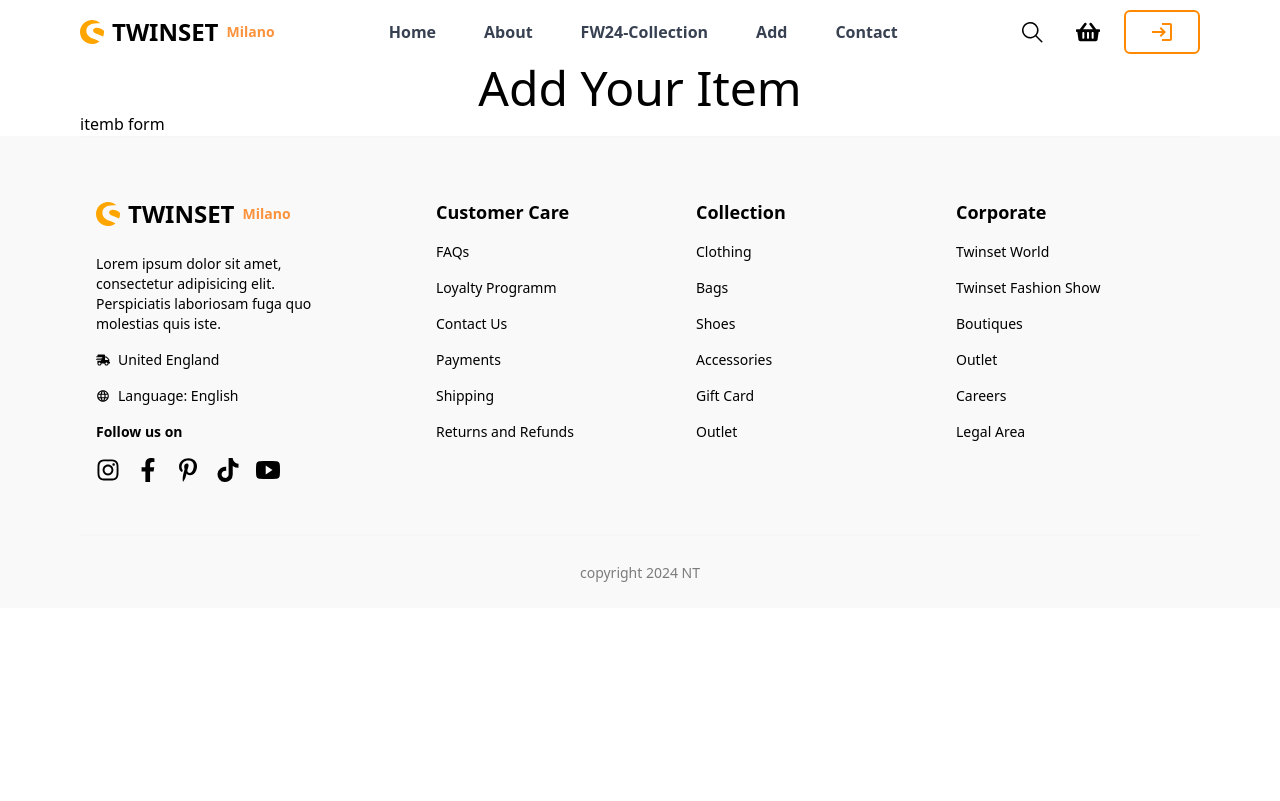
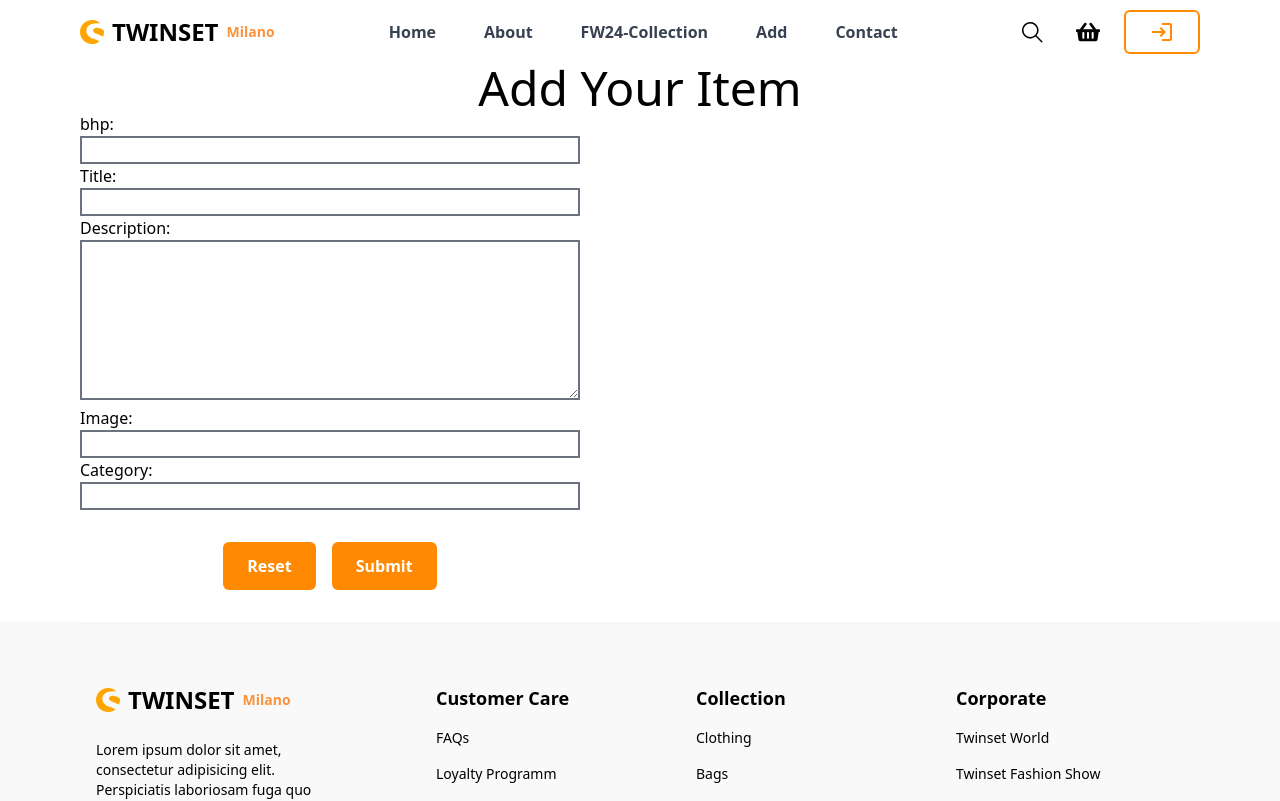
Before and after one commit to ch13Nataliia/fashion-shop, a React (Vite) app: page /add in a window 1280 px wide. Shown: the top 801 px of the page. Built offline with nearby package versions, Linux system fonts and the light colour scheme; a web font is replaced by a local one.

Commit message:
added base for itemForm

```diff
--- a/src/components/forms/ItemForm.jsx
+++ b/src/components/forms/ItemForm.jsx
@@ -1,19 +1,108 @@
-import React, { useEffect } from 'react';
+import { useEffect } from 'react';
 import { useForm, Controller } from 'react-hook-form';
 import * as yup from 'yup';
 import { yupResolver } from '@hookform/resolvers/yup';
 
-const schema = yup.object({
+const schema = yup
+  .object({
     title: yup.string().max(100).required(),
     img: yup.string().url().required(),
     bhp: yup.number().integer().positive().max(5000).required(),
     info: yup.string().max(500).required(),
     category: yup.string().max(200),
     price: yup.number().required(),
-}).required();
+  })
+  .required();
 
-const ItemForm = () => {
-  return <div>itemb form</div>;
+const defaults = {
+  title: '',
+  img: '',
+  bhp: '',
+  info: '',
+  category: '',
+  price: '',
+};
+export default function ItemForm({ item, submitHandler }) {
+  const {
+    handleSubmit,
+    formState: { errors, isValid, isDirty, isSubmitting },
+    reset,
+    control,
+  } = useForm({
+    resolver: yupResolver(schema),
+    mode: 'onChange',
+    defaultValues: item || defaults,
+  });
+
+  useEffect(() => {
+    if (item) {
+      reset(item);
+    }
+  }, [item, reset]);
+
+  let submitFn = (vals) => {
+    reset();
+    item ? submitHandler(item_id, vals) : submitHandler(vals);
   };
 
-export default ItemForm;
+  return (
+    <form onSubmit={handleSubmit(submitFn)} className='max-w-[500px]'>
+      <div className="">
+        <label htmlFor="bhp">bhp:</label>
+        <input
+          type="bhp"
+          defaultValue={''}
+          pattern={/[0-9]{1,4}/}
+          className="border-2 border-gray-500 w-full"
+        />
+        {errors.bhp && <div className="text-red-500">{errors.bhp}</div>}
+      </div>
+      <div className="">
+        <label htmlFor="title">Title:</label>
+        <input
+          type="text"
+          defaultValue={''}
+          className="border-2 border-gray-500 w-full"
+        />
+        {errors.title && <div className="text-red-500">{errors.title}</div>}
+      </div>
+
+      <div className="">
+        <label htmlFor="info">Description:</label>
+        <textarea
+          type="text"
+          defaultValue={''}
+          className="border-2 border-gray-500 w-full h-40"
+        />
+        {errors.info && <div className="text-red-500">{errors.info}</div>}
+      </div>
+
+      <div className="">
+        <label htmlFor="image">Image:</label>
+        <input
+          type="text"
+          defaultValue={''}
+          className="border-2 border-gray-500 w-full"
+        />
+        {errors.img && <div className="text-red-500">{errors.img}</div>}
+      </div>
+
+      <div className="">
+        <label htmlFor="category">Category:</label>
+        <input
+          type="number"
+          defaultValue={''}
+          className="border-2 border-gray-500 w-full"
+        />
+        {errors.category && (
+          <div className="text-red-500">{errors.category}</div>
+        )}
+      </div>
+
+      <div className="flex justify-center items-center gap-4 mt-8 mb-8">
+        <button className="primary-btn">Reset</button>
+        <button className="primary-btn">Submit</button>
+      </div>
+    </form>
+  );
+}
```
Lines whose indentation alone changed are shown as unchanged.
